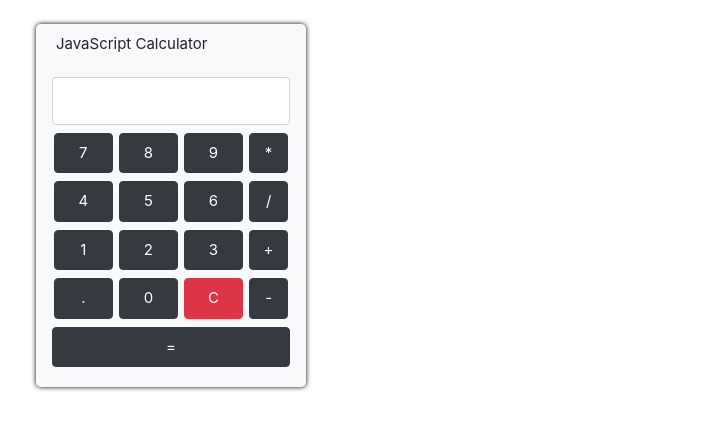
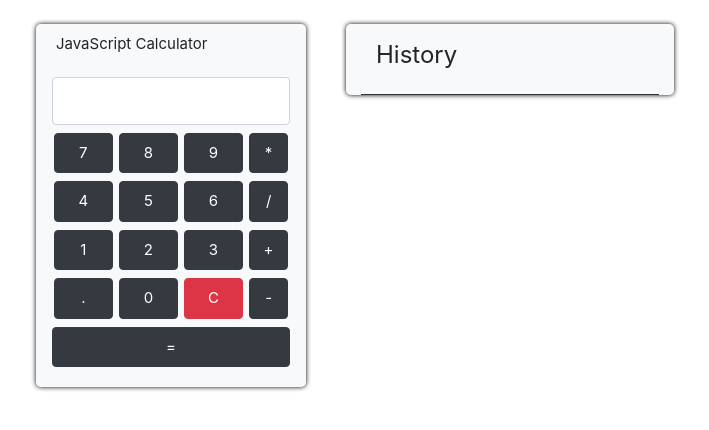
Before and after one commit to ioan3/Javascript-Calculator, a plain HTML site: page index.html in a window 1280 px wide. Shown: the whole page, without its empty margins (49-758 px from the left). Drawn offline with Linux system fonts and the light colour scheme.

Commit message:
ჰგჰ

```diff
--- a/calcJs/calculation.js
+++ b/calcJs/calculation.js
@@ -1,5 +1,4 @@
 var ValueBox = document.getElementById('valueBox');
-//var Answer = document.getElementById('answer');
 var Result = 0;
 var operatorCounter = false;
 var dotCounter = false;
--- a/index.html
+++ b/index.html
@@ -44,7 +44,7 @@
                     </div>
                 </div>
 
-                <div class="col-4 ml-4 px-3" style="display: none;">
+                <div class="col-lg-4 ml-lg-4 px-3 mt-md-3 mt-lg-0" style="display: ;">
                     <div id='newP' class="col bg-light rounded-lg pt-2" style="box-shadow: 0 0 5px black;">
                         <p class="navbar-brand col-12" style="font-size: 24px;" id="answer">History </p>
                         <hr class="bg-dark my-0">
```
